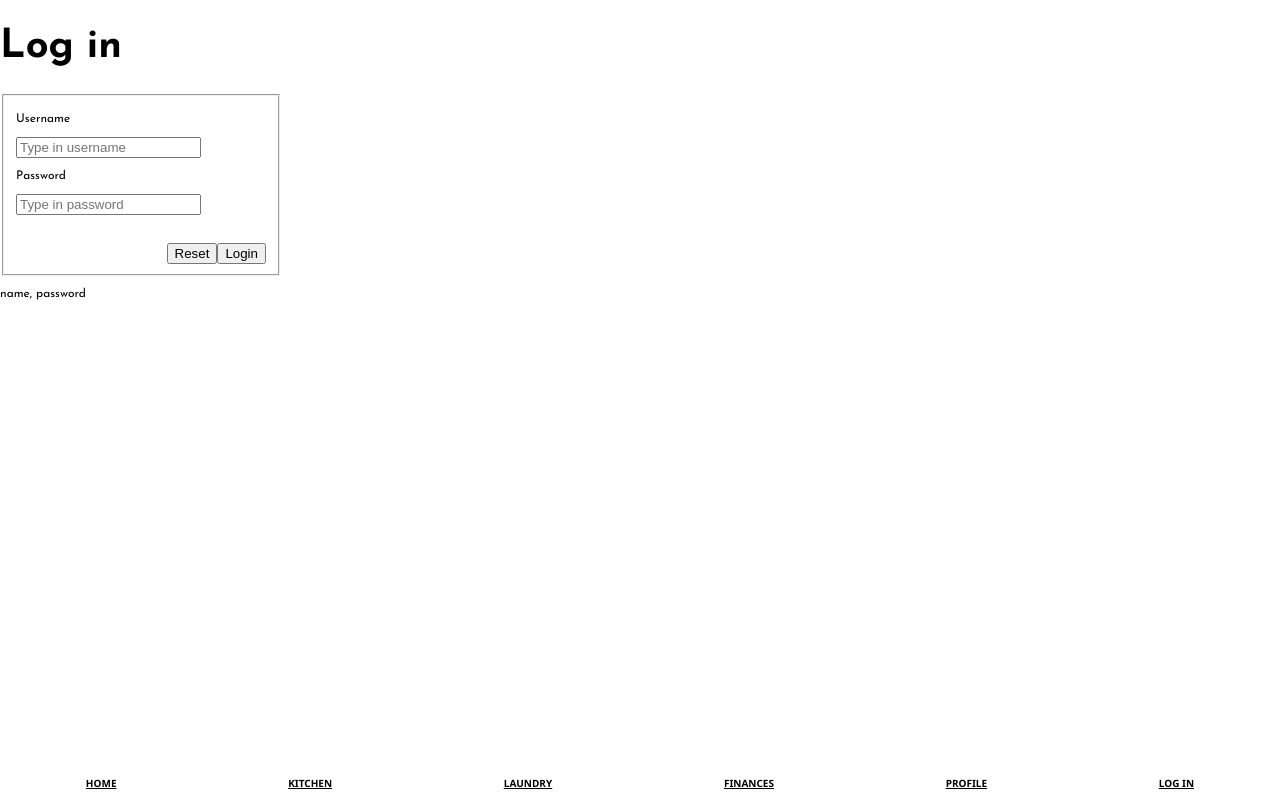
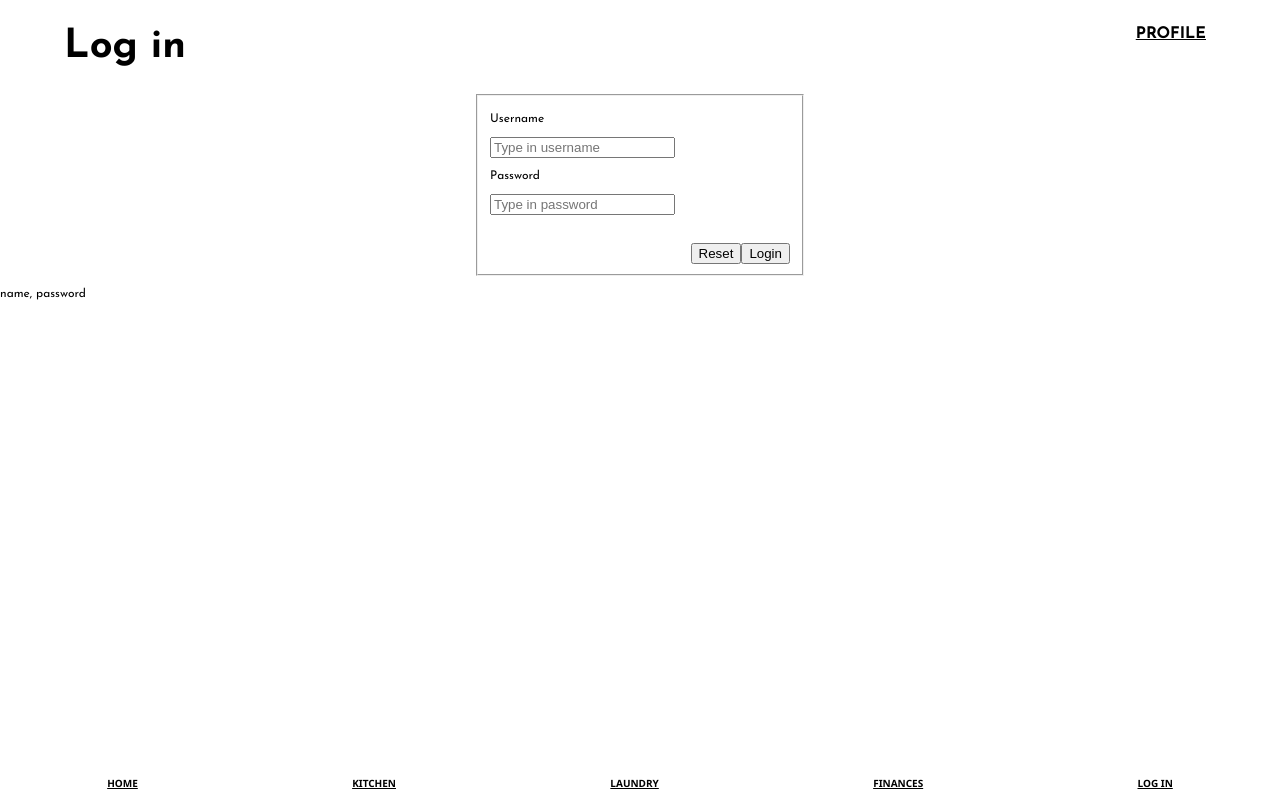
Before and after one commit to vlkeniko/dorm8s, a React (Create React App) app: page /login in a window 1280 px wide. Built offline with nearby package versions, Linux system fonts and the light colour scheme; no server answers; a web font is replaced by a local one.

Commit message:
profile positioned

```diff
--- a/src/App.css
+++ b/src/App.css
@@ -63,6 +63,12 @@ h3{
   padding: 10px;
  }
 
+ .navlink-profile{
+  position: absolute;
+  top: 2%;
+  right: 5%;
+ }
+
  .balance{
   border: 2px solid var(--main-color);
   border-radius: 5px;
@@ -78,3 +84,16 @@ h3{
   border-radius: 5px;
   padding: 20px;
  }
+
+ .header-title{
+  margin-left: 5%;
+ }
+
+ /*LoginPage*/
+
+ .login-form{
+  width: 90%;
+  min-width: 300px;
+  margin-left: auto;
+  margin-right: auto;
+ }
--- a/src/components/Nav.js
+++ b/src/components/Nav.js
@@ -4,7 +4,8 @@ import { NavLink } from "react-router-dom";
 
 export default function Nav() {
   return (
-    <nav>
+    <>
+        <nav>
       <NavLink className="navlink" to="/" >
       Home</NavLink>
       <NavLink className="navlink" to="/kitchen" >
@@ -13,10 +14,13 @@ export default function Nav() {
       Laundry</NavLink>
       <NavLink className="navlink" to="/finances" >
       Finances</NavLink>
-      <NavLink className="navlink" to="/profile" >
-      Profile</NavLink>
       <NavLink className="navlink" to="/login">
       Log in</NavLink>
     </nav>
+
+<NavLink className="navlink navlink-profile" to="/profile" >
+Profile</NavLink>
+    </>
+
   );
 }
--- a/src/pages/HomePage.js
+++ b/src/pages/HomePage.js
@@ -81,7 +81,7 @@ export default function HomePage() {
 {/*
       <p>You are logged in as {currentuser.username}</p> */}
 
-      <div>HomePage</div>
+      <h1 className="header-title">HomePage</h1>
       {/* <h1> Hello {currentuser.username}</h1> */}
       <Balance />
       <Calendar />
--- a/src/pages/KitchenPage.js
+++ b/src/pages/KitchenPage.js
@@ -3,7 +3,7 @@ import Nav from '../components/Nav'
 export default function KitchenPage() {
   return (
     <>
-    <div>KitchenPage</div>
+    <h1 className="header-title">KitchenPage</h1>
     <Nav/>
     </>
 
--- a/src/pages/LaundryPage.js
+++ b/src/pages/LaundryPage.js
@@ -4,7 +4,7 @@ import Nav from '../components/Nav'
 export default function LaundryPage() {
   return (
     <>
-    <div>LaundryPage</div>
+    <h1 className="header-title">LaundryPage</h1>
     <Nav/>
     </>
 
--- a/src/pages/LoginPage.js
+++ b/src/pages/LoginPage.js
@@ -69,9 +69,9 @@ export default function LoginPage() {
   console.log(username)
   return (
     <>
-  <h1>Log in</h1>
-      <form onSubmit={handleSubmit}>
-        <fieldset style={{ width: "250px" }}>
+  <h1 className="header-title">Log in</h1>
+      <form onSubmit={handleSubmit} >
+        <fieldset style={{ width: "250px" }} className="login-form">
 
           <label>
           <p>Username</p>
--- a/src/pages/ProfilePage.js
+++ b/src/pages/ProfilePage.js
@@ -3,7 +3,7 @@ import Nav from '../components/Nav'
 export default function ProfilePage() {
   return (
     <>
-    <div>ProfilePage</div>
+    <h1 className="header-title">ProfilePage</h1>
     <Nav/>
     </>
 
```
